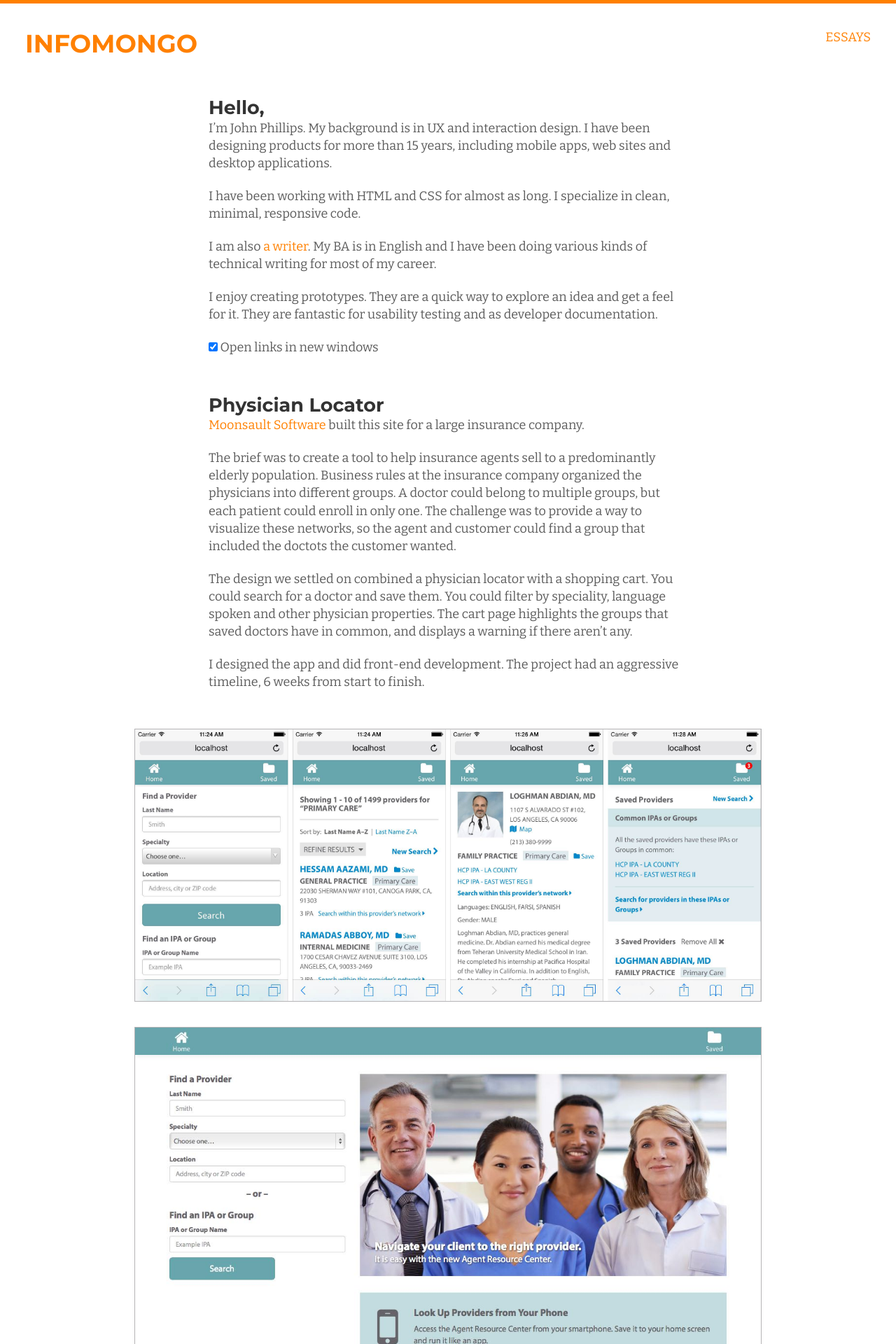
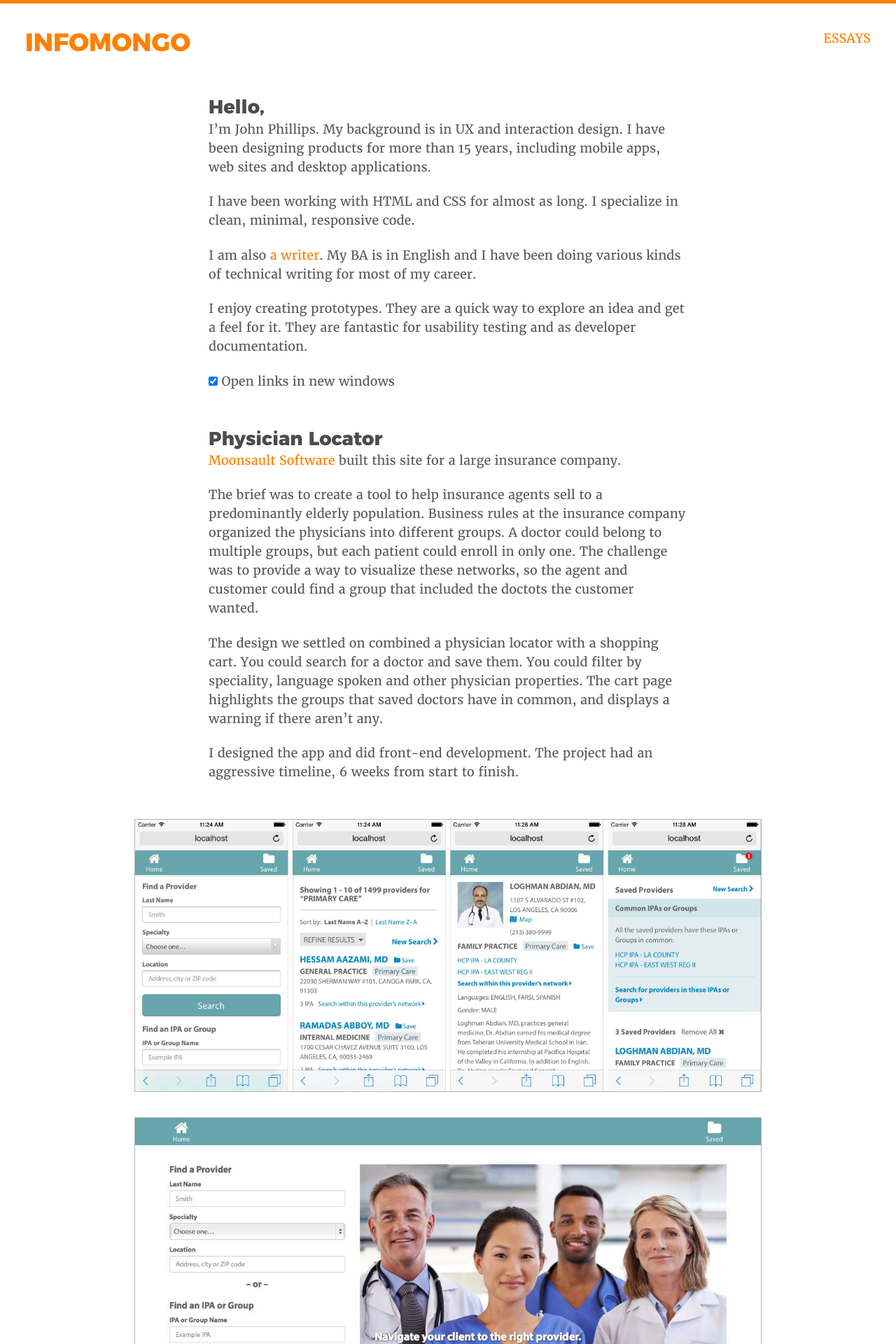
Before and after one commit to infomongo/infomongo.github.io, a Jekyll site: the page built from index.html, in a window 1280 px wide. Shown: the top 1920 px of the page at 70% size. Built offline with Jekyll 4.4.1, drawn with Linux system fonts in a browser that asks for light colours.

Commit message:
change to embedded web fonts

```diff
--- a/_includes/index.scss
+++ b/_includes/index.scss
@@ -1,20 +1,83 @@
 $accent-color: #ff8000;
 $accent-dark: #CC5500;
 $font-color: #5c5c5c;
-$dark-font: #333;
+$dark-font: #4D4B4B;
 $border-color: #b5b4b6;
 
+@font-face {
+	font-family: 'montserratextrabold';
+	src: url('/fonts/montserrat-extrabold-webfont.woff2') format('woff2'),
+		 url('/fonts/montserrat-extrabold-webfont.woff') format('woff');
+	font-weight: normal;
+	font-style: normal;
+
+}
+
+// @font-face {
+//     font-family: 'merriweather_lightregular';
+//     src: url('/fonts/merriweather_light-webfont.woff2') format('woff2'),
+//          url('/fonts/merriweather_light-webfont.woff') format('woff');
+//     font-weight: normal;
+//     font-style: normal;
+//
+// }
+
+@font-face {
+	font-family: 'merriweatherregular';
+	src: url('/fonts/merriweather-regular-webfont.woff2') format('woff2'),
+		 url('/fonts/merriweather-regular-webfont.woff') format('woff');
+	font-weight: normal;
+	font-style: normal;
+
+}
+
+// @font-face {
+//     font-family: 'merriweatherbold';
+//     src: url('/fonts/merriweather-bold-webfont.woff2') format('woff2'),
+//          url('/fonts/merriweather-bold-webfont.woff') format('woff');
+//     font-weight: normal;
+//     font-style: normal;
+//
+// }
+
+@font-face {
+	font-family: 'merriweatherultrabold';
+	src: url('/fonts/merriweather_ultrabold-webfont.woff2') format('woff2'),
+		 url('/fonts/merriweather_ultrabold-webfont.woff') format('woff');
+	font-weight: normal;
+	font-style: normal;
+
+}
+
+@font-face {
+	font-family: 'merriweatheritalic';
+	src: url('/fonts/merriweather-italic-webfont.woff2') format('woff2'),
+		 url('/fonts/merriweather-italic-webfont.woff') format('woff');
+	font-weight: normal;
+	font-style: normal;
+
+}
+
 body {
-	font-family: 'Bitter', Georgia, serif;
+	font-family: 'merriweatherregular', Georgia, serif;
 	//font-family: 'Iowan Old Style', Palatino, Georgia, 'Times New Roman', Times, serif;
 	font-size: percentage(18/16);
-	line-height: 1.4;
+	line-height: 1.5;
 	color: $font-color;
 	background-color: white;
 	margin: 0;
 	border-top: 5px $accent-color solid;
 	border-bottom: 50px $dark-font solid;
 	position: relative;
+}
+
+b, strong {
+	font-family: 'merriweatherultrabold', Georgia, serif;
+	//color:$dark-font;
+}
+
+i, em {
+	font-family: 'merriweatheritalic', Georgia, serif;
 }
 
 .hidden {
@@ -33,7 +96,7 @@ body {
 h1, h2, h3 {
 	color: $dark-font;
 	margin: 0;
-	font-family: 'Montserrat', sans-serif;
+	font-family: 'montserratextrabold', sans-serif;
 	line-height: 1.2;
 }
 
@@ -68,7 +131,6 @@ hr {
 	margin: 1.2em 0;
 }
 
-b {color:$dark-font;}
 
 .byline, .date {
 	color: lighten($font-color, 25%);
@@ -106,7 +168,7 @@ a:hover {
 }
 
 p {
-	margin: 0 0 1.2em;
+	margin: 0 0 1.25em;
 }
 
 
@@ -130,6 +192,7 @@ p {
 		content: "click for more images";
 		display: block;
 		text-align: center;
+		font-family: 'merriweatheritalic';
 		color: lighten($font-color, 20%);
 		font-size: 90%;
 		margin-bottom: 1em;
@@ -201,7 +264,7 @@ img {
 .main.essays, .main.fill {
 	min-height: 80vh;
 	h3 {
-		margin-bottom: 0em;
+		margin-bottom: .25em;
 	}
 }
 
--- a/_layouts/default.html
+++ b/_layouts/default.html
@@ -7,9 +7,6 @@
 
     <title>{{ page.title }}</title>
     <meta name="description" content="{{ page.description }}">
-
-    <link href='http://fonts.googleapis.com/css?family=Bitter:400,700' rel='stylesheet' type='text/css'>
-    <link href='http://fonts.googleapis.com/css?family=Montserrat:700' rel='stylesheet' type='text/css'>
 
     <link rel="apple-touch-icon" sizes="180x180" href="/img/apple-icon-180.png?v=1">
     <link rel="icon" type="image/png" sizes="192x192" href="/img/favicon-192.png?v=1">
```
Also changed, not shown: fonts/merriweather-bold-webfont.woff (added), fonts/merriweather-bold-webfont.woff2 (added), fonts/merriweather-boldit-webfont.woff (added), fonts/merriweather-boldit-webfont.woff2 (added), fonts/merriweather-italic-webfont.woff (added), fonts/merriweather-italic-webfont.woff2 (added), fonts/merriweather-lightit-webfont.woff (added), fonts/merriweather-lightit-webfont.woff2 (added), fonts/merriweather-regular-webfont.woff (added), fonts/merriweather-regular-webfont.woff2 (added), fonts/merriweather-ultrabdit-webfont.woff (added), fonts/merriweather-ultrabdit-webfont.woff2 (added), fonts/merriweather_light-webfont.woff (added), fonts/merriweather_light-webfont.woff2 (added), 4 more files.
